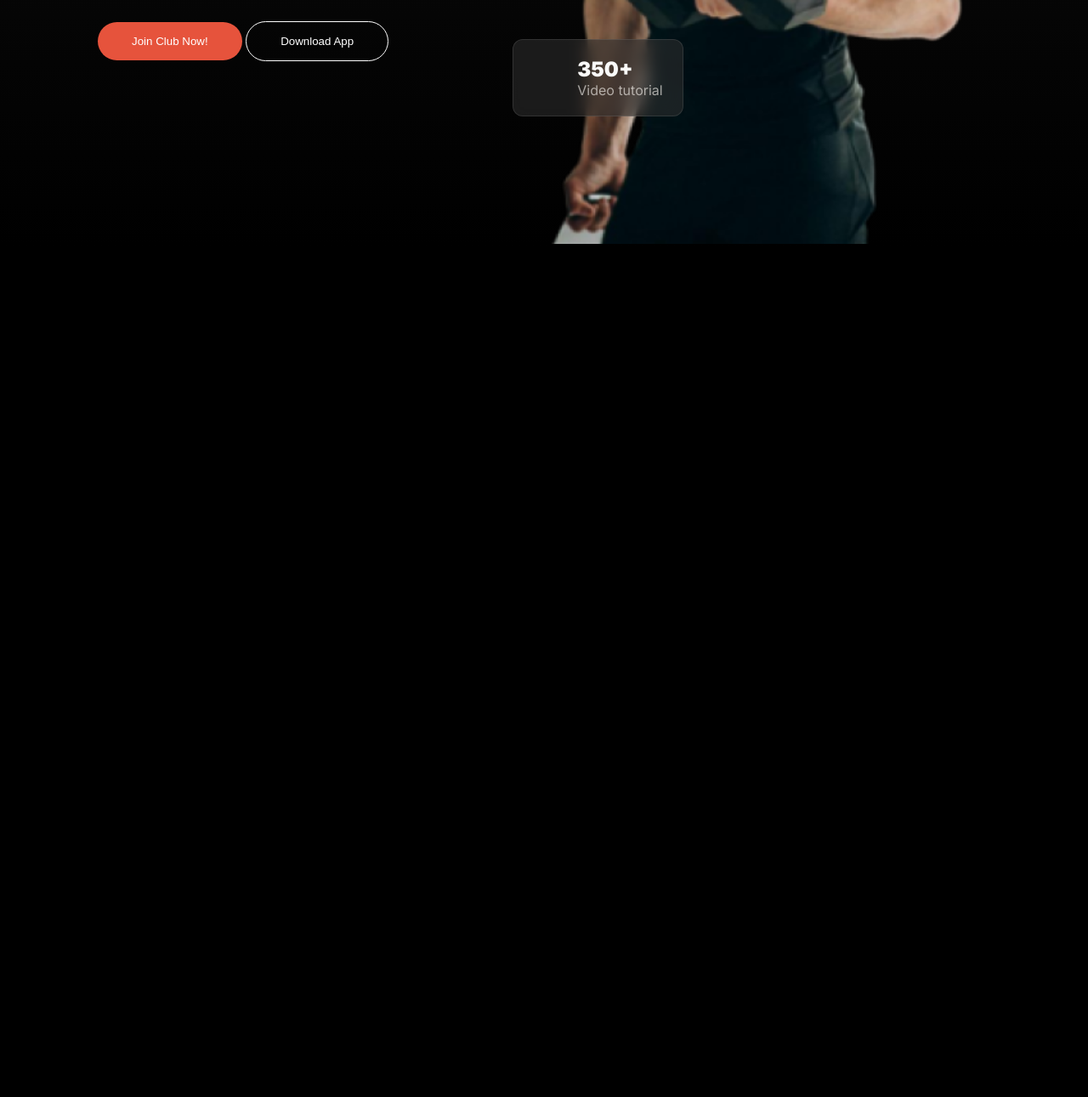
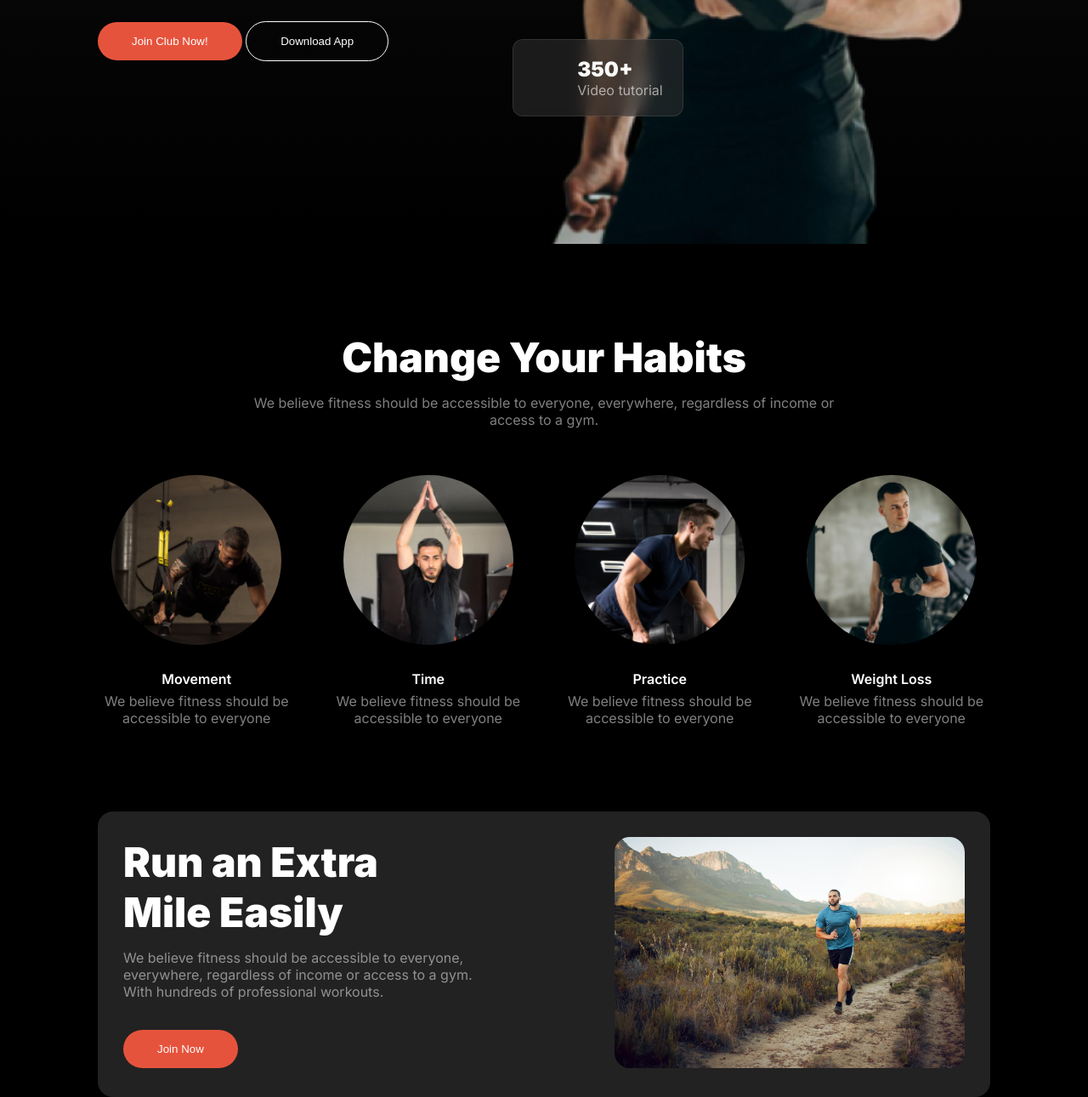
Before and after one commit to mdruman079/elite-fitness, a plain HTML site: page index.html in a window 1280 px wide. Shown: the part 634-1925 px from the top of the page at 85% size. Before the commit the page ends 925 px from the top, so only its background shows below. Drawn offline with Linux system fonts and the light colour scheme.

Commit message:
run section added'

```diff
--- a/index.html
+++ b/index.html
@@ -63,7 +63,54 @@
     </header>
 
     <main>
+<!-- change habhit section start -->
+<section class="habhit">
+    <h2 class="section-title">
+        Change Your Habits
+    </h2>
+    <p class="section-description">
+        We believe fitness should be accessible to everyone, everywhere, regardless of income or <br> access to
+        a gym.
+    </p>
 
+    <div class="img-container">
+
+        <div class="image">
+            <img src="images/image3.png" alt="">
+            <h3 class="img-title">Movement</h3>
+            <p class="img-description">We believe fitness should be accessible to everyone</p>
+        </div>
+        <div class="image">
+            <img src="images/image2.png" alt="">
+            <h3 class="img-title">Time</h3>
+            <p class="img-description">We believe fitness should be accessible to everyone</p>
+        </div>
+        <div class="image">
+            <img src="images/image4.png" alt="">
+            <h3 class="img-title">Practice</h3>
+            <p class="img-description">We believe fitness should be accessible to everyone</p>
+        </div>
+        <div class="image">
+            <img src="images/image-5.png" alt="">
+            <h3 class="img-title">Weight Loss</h3>
+            <p class="img-description">We believe fitness should be accessible to everyone</p>
+        </div>
+    </div>
+    <!-- change habhit section end -->
+     <!-- run section start -->
+     <section class="run flex">
+        <div class="run-content">
+            <h2 class="section-title run-title">Run an Extra <br> Mile Easily</h2>
+            <p class="section-description run-description">We believe fitness should be accessible to everyone,
+                everywhere,
+                regardless of income or access to a gym. With hundreds of professional workouts.</p>
+            <button class="primary-btn">Join Now</button>
+        </div>
+        <div class="run-img">
+            <img src="images/run.jpg" alt="">
+        </div>
+    </section>
+     <!-- run section end -->
     </main>
     <footer>
 
--- a/styles/resonsive.css
+++ b/styles/resonsive.css
@@ -10,7 +10,13 @@
         display: block;
         color: white;
     }
-    .banner{
+    .banner, .run{
         flex-direction: column;
     }
+    .img-container{
+        grid-template-columns: repeat(1, 1fr);
+    }
+    .run-content, .run-img{
+        width: 100%;
+    }
 }
--- a/styles/style.css
+++ b/styles/style.css
@@ -32,6 +32,19 @@ body {
     background: #E6533C;
     border: 0;
 }
+.section-title{
+    color: #FFF;
+    text-align: center;
+    font-size: 3rem;
+    font-weight: 900;
+    margin-bottom: 14px;
+}
+.section-description{
+    color: rgba(255, 255, 255, 0.50);
+    text-align: center;
+    font-size: 1rem;
+    font-weight: 400;
+}
 
 /* header style */
 header {
@@ -39,7 +52,9 @@ header {
 }
 
 nav,
-.banner
+.banner,
+.habhit,
+.run
 {
     max-width: 1050px;
     margin: 0 auto;
@@ -164,3 +179,63 @@ nav,
     font-size: 16px;
     font-weight: 400;
 }
+/* change habhit section style start */
+.habhit {
+    margin-top: 100px;
+}
+.img-container{
+    display: grid;
+    grid-template-columns: repeat(4, 1fr);
+   gap: 40px;
+    margin-top: 55px;
+}
+.image{
+    display: flex;
+    flex-direction: column;
+    justify-content: center;
+    align-items: center;
+}
+.image img {
+    width: 200px;
+    height: 200px;
+    border-radius: 50%;
+    object-fit: cover;
+}
+.img-title{
+    color: #FFF;
+    text-align: center;
+    font-size: 1rem;
+    font-weight: 600;
+    margin-top: 30px;
+}
+.img-description{
+    color: rgba(255, 255, 255, 0.50);
+    text-align: center;
+    font-size: 1rem;
+    font-weight: 400;
+    margin-top: 6px;
+}
+/* change habhit section style end */
+/* run section style start */
+.run{
+    margin-top: 100px;
+
+    gap: 165px;
+    padding: 30px;
+    border-radius: 18px;
+background: #222;
+}
+.run-content, .run-img{
+    width: 50%;
+}
+.run-title, .run-description{
+    text-align: start;
+}
+.run-description{
+    margin-bottom: 35px;
+}
+.run-img img{
+    width: 100%;
+    border-radius: 18px;
+}
+/* run section style end */
```
